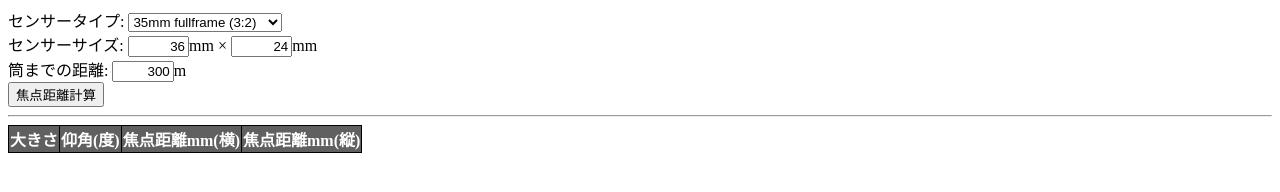
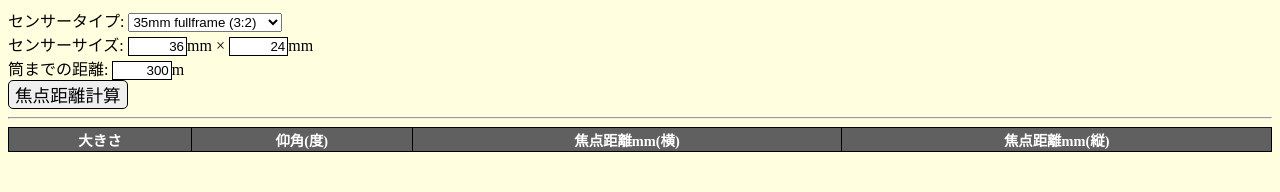
Before and after one commit to simonmossad/simonmossad.github.io, a plain HTML site: page flc/index.html in a window 1280 px wide. Drawn offline with Linux system fonts and the light colour scheme.

Commit message:
スタイル調整

```diff
--- a/flc/FocalLengthCalculator.css
+++ b/flc/FocalLengthCalculator.css
@@ -1,19 +1,35 @@
+body {
+	background: #FFFFE0;
+}
+
 .inputtext {
 	width: 4em;
 	text-align: right;
+	border: solid 1px black;
+}
+
+.calcbutton {
+	font-size: 110%;
+	border: solid 1px black;
+	border-radius: 5px;
 }
 
 table {
-	text-align: right;
+	width: 100%;
 	border-spacing: 0px;
 	border-collapse: collapse;
 }
 
 table th {
 	background: #606060;
-	color: #FFFFFF;
+	border: solid 1px black;
+	color: white;
+	font-size: 90%;
+	text-align: center;
 }
 
-table th, table td {
-	border: solid 1px #000000;
+table td {
+	background: white;
+	border: solid 1px black;
+	text-align: right;
 }
--- a/flc/index.html
+++ b/flc/index.html
@@ -2,17 +2,16 @@
 <html>
 <head>
 	<meta charset="utf-8">
+	<meta name="viewport" content="width=device-width,initial-scale=1.0,minimum-scale=1.0">
 	<title>焦点距離計算機 for花火撮影</title>
 	<link rel="stylesheet" href="./FocalLengthCalculator.css">
 	<script type="text/javascript" src="./FocalLengthCalculator.js"></script>
 </head>
 <body>
 	<div>センサータイプ: <select id="sensorsizelist" onchange="setSensorSize();"></select></div>
-	<div>
-		センサーサイズ: <input id="sensorwidth" class="inputtext" type="text">mm × <input id="sensorheight" class="inputtext" type="text">mm
-	</div>
+	<div>センサーサイズ: <input id="sensorwidth" class="inputtext" type="text">mm × <input id="sensorheight" class="inputtext" type="text">mm</div>
 	<div>筒までの距離: <input id="distance" class="inputtext" type="text" value="300">m</div>
-	<input type="button" value="焦点距離計算" onclick="calcForcalLength()" />
+	<input class="calcbutton" type="button" value="焦点距離計算" onclick="calcForcalLength()" />
 	<hr />
 	<table id="result">
 		<tr><th>大きさ</th><th>仰角(度)</th><th>焦点距離mm(横)</th><th>焦点距離mm(縦)</th></tr>
```
